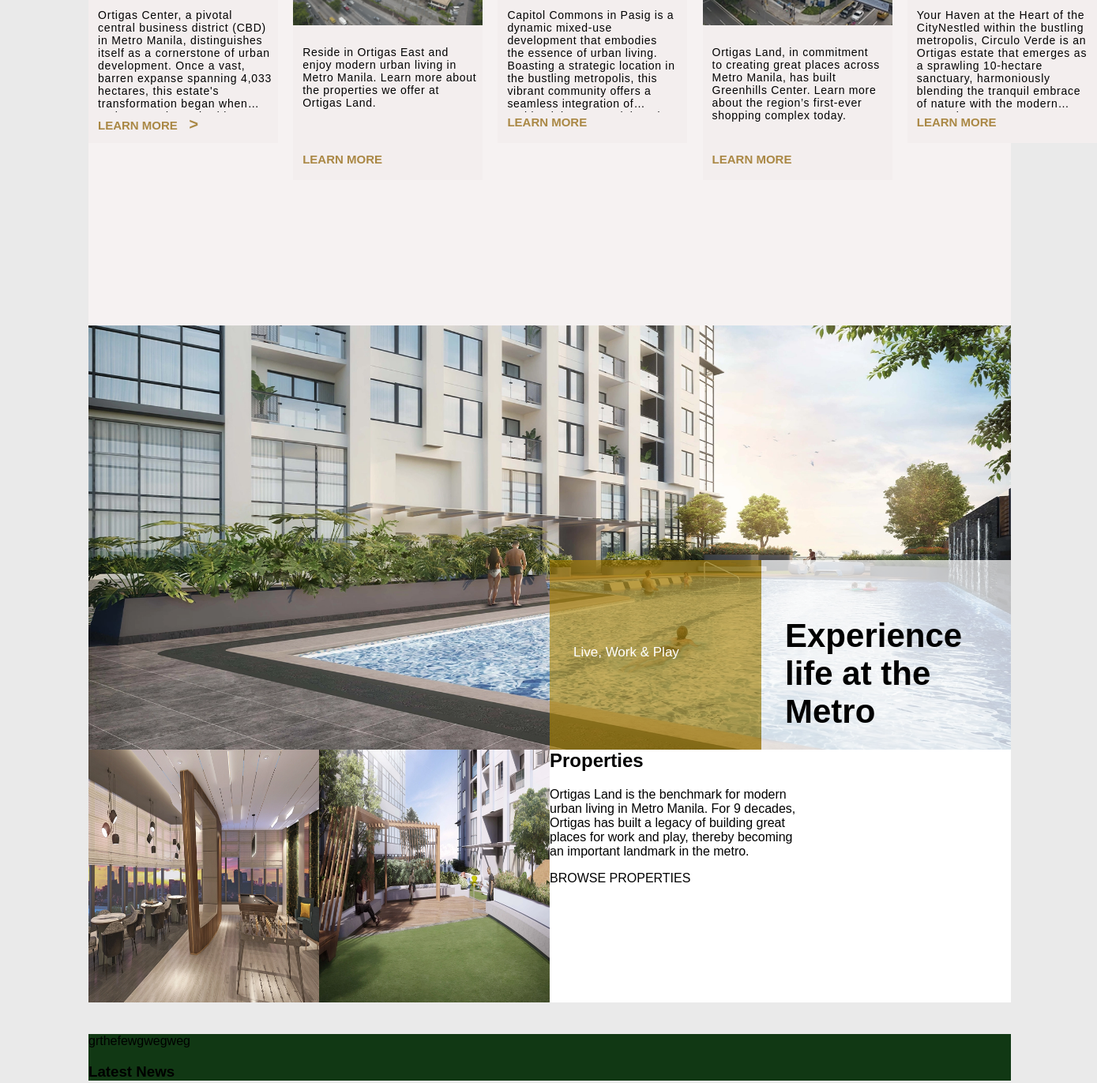
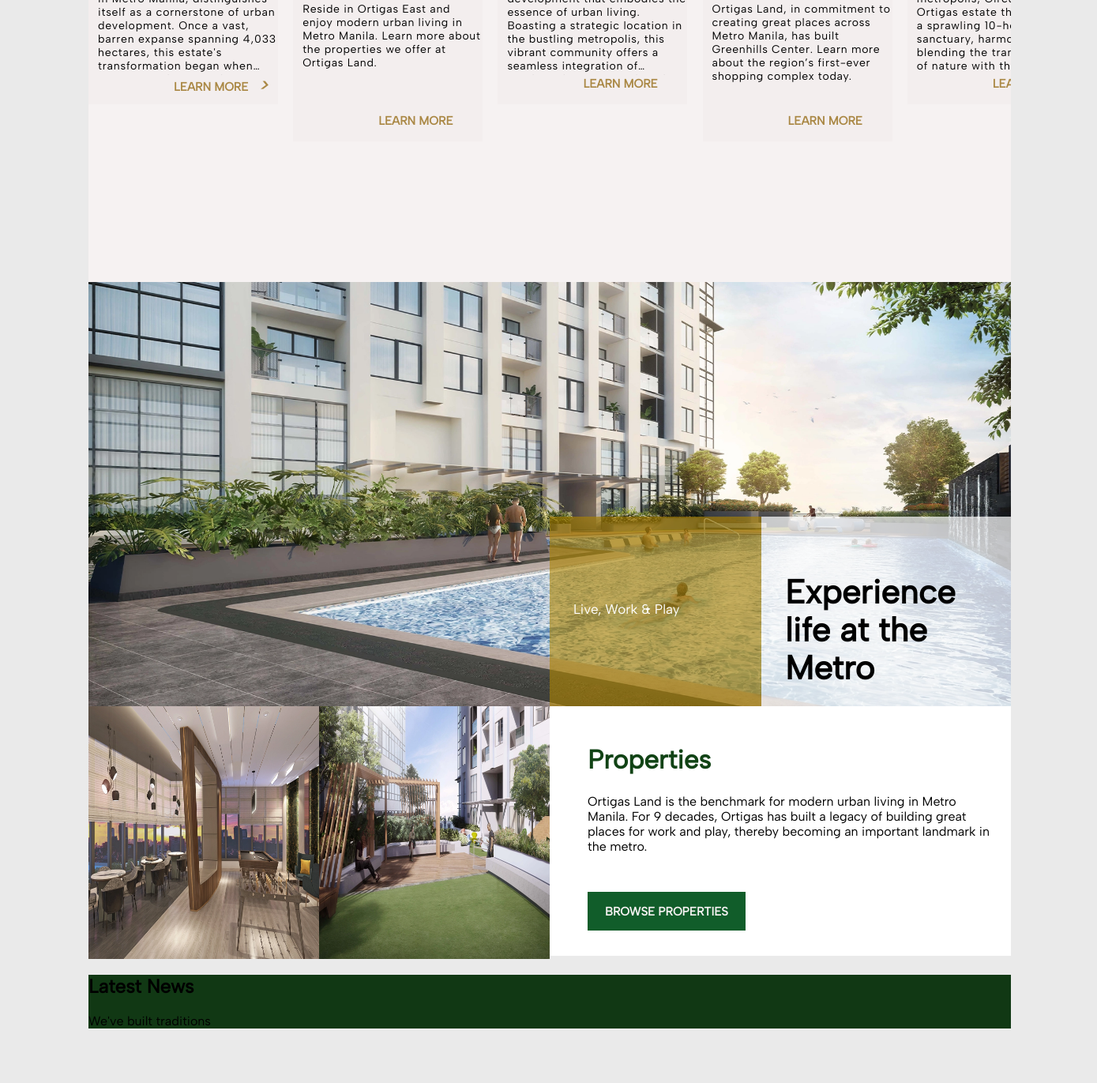
Before and after one commit to mebronquillo/Web_project, a plain HTML site: page mainwebsite.html in a window 1280 px wide. Shown: the part 1429-2800 px from the top of the page at 79% size, 1389 px wide, since content can reach past the window. After the commit the page ends 2747 px from the top, so only its background shows below. Drawn offline with nearby package versions, Linux system fonts and the light colour scheme.

Commit message:
https://github.com/mebronquillo/Web_project.git

```diff
--- a/mainwebsite.html
+++ b/mainwebsite.html
@@ -3,6 +3,7 @@
 <head>
     <meta charset="UTF-8">
     <meta name="viewport" content="width=device-width, initial-scale=1">
+    <link href='https://fonts.googleapis.com/css?family=Albert Sans' rel='stylesheet'>
     <link rel="stylesheet" href="style.css">
     <link rel="stylesheet" href="https://cdnjs.cloudflare.com/ajax/libs/font-awesome/4.7.0/css/font-awesome.min.css">
       <!-- Link Swiper's CSS -->
@@ -83,7 +84,7 @@
     <div id="myNav1" class="overlay1">
         <a href="javascript1:void(0)" class="closebtn1" onclick="closeNav1()">&times;</a>
             <div class="overlay-content1">
-                <a href="#">About4</a>
+                <a href="#">About4fe</a>
                 <a href="#">About5</a>
                 <a href="#">About6</a>
                 <a href="#">About7</a>
@@ -349,18 +350,20 @@
                 </div>
 
                 <div class="properties_description">
-                    <div class="properties_title_">
-                        <h2 class="properties_title_1">Properties</h2>
+                    <div class="properties_description_1">
+                    <div class="properties_title">
+                        <h2 class="properties_title_1"><b>Properties</b></h2>
                     </div>
                     <div class="properties_paragraph">
-                    <p class="properties_paragraph_1">
-                        Ortigas Land is the benchmark for modern urban living in Metro Manila.
-                        For 9 decades, Ortigas has built a legacy of building great places for work and
-                        play, thereby becoming an important landmark in the metro.
-                    </p>
+                        <p class="properties_paragraph_1">
+                            Ortigas Land is the benchmark for modern urban living in Metro Manila.
+                            For 9 decades, Ortigas has built a legacy of building great places for work and
+                            play, thereby becoming an important landmark in the metro.
+                        </p>
                     </div>
-                    <div>
-                        <a>BROWSE PROPERTIES</a>
+                    <div class="browse_properties">
+                        <a class="browse_properties_1">BROWSE PROPERTIES</a>
+                    </div>
                     </div>
                 </div>
             </div>
@@ -382,9 +385,10 @@
         </div>
     </div>
 
-    <div class="container_5">grthefewgwegweg
+    <div class="container_5">
         <div>
-            <h3>Latest News</h3>
+            <h2>Latest News</h2>
+            <p>We've built traditions</p>
         </div>
     </div>
 
--- a/style.css
+++ b/style.css
@@ -89,7 +89,7 @@
     background-color: #ffffff;
     height: 100%;
     margin: 0;
-    font-family: Arial, Helvetica, sans-serif;
+    font-family: Albert Sans, Arial, sans-serif;
 }
 
 
@@ -418,7 +418,7 @@
 }
 
 .guard{
-    width: 27rem;
+    width: 20rem;
     background-color: #685a5a;
 }
 
@@ -587,6 +587,11 @@
     bottom: 175px;
 }
 
+.container_3_2_1{/*Overflow while responsive*/
+    overflow-x: scroll;
+    height: 30rem;
+}
+
 .container_3_2_inside{
     display: flex;
     margin-left: auto;
@@ -643,9 +648,9 @@
     text-overflow: ellipsis;
     letter-spacing: .05rem;
     font-size: 14px;
-    height: 131px;
+    height: 139px;
     margin: 0;
-    width: 221px;
+    width: 227px;
     display: -webkit-box;
     -webkit-line-clamp: 8;
     -webkit-box-orient: vertical;
@@ -653,7 +658,8 @@
 
 .learn_button_1{
     position: relative;
-
+    margin-top: 5px;
+    left: 6rem;
 }
 
 .learn_btn_1{
@@ -718,14 +724,15 @@
     text-overflow: ellipsis;
     letter-spacing: .05em;
     font-size: 14px;
-    height: 131px;
+    height: 139px;
     margin: 0;
-    width: 223px;
+    width: 227px;
 }
 
 .learn_button_2{
     position: relative;
-
+    margin-top: 5px;
+    left: 6rem;
 }
 
 .learn_btn_2{
@@ -782,9 +789,9 @@
     text-overflow: ellipsis;
     letter-spacing: .05em;
     font-size: 14px;
-    height: 131px;
+    height: 139px;
     margin: 0;
-    width: 213px;
+    width: 227px;
     display: -webkit-box;
     -webkit-line-clamp: 8;
     -webkit-box-orient: vertical;
@@ -792,6 +799,8 @@
 
 .learn_button_3{
     position: relative;
+    margin-top: 5px;
+    left: 6rem;
 }
 
 .learn_btn_3{
@@ -849,9 +858,9 @@
     text-overflow: ellipsis;
     letter-spacing: .05em;
     font-size: 14px;
-    height: 131px;
+    height: 139px;
     margin: 0;
-    width: 213px;
+    width: 227px;
     display: -webkit-box;
     -webkit-line-clamp: 8;
     -webkit-box-orient: vertical;
@@ -859,7 +868,8 @@
 
 .learn_button_4{
     position: relative;
-
+    margin-top: 5px;
+    left: 6rem;
 }
 
 .learn_btn_4{
@@ -915,9 +925,9 @@
     text-overflow: ellipsis;
     letter-spacing: .05rem;
     font-size: 14px;
-    height: 131px;
+    height: 139px;
     margin: 0;
-    width: 216px;
+    width: 227px;
     display: -webkit-box;
     -webkit-line-clamp: 8;
     -webkit-box-orient: vertical;
@@ -925,6 +935,8 @@
 
 .learn_button_5{
     position: relative;
+    margin-top: 5px;
+    left: 6rem;
 }
 
 .learn_btn_5{
@@ -940,9 +952,7 @@
 }
 
 .container_4_1{
-    background-color: #114814;
     position: relative;
-    margin-bottom: 2.5rem;
     height: 67vw;
     max-height: 1300px;
 }
@@ -1001,7 +1011,7 @@
 
 .elm_box{
     background-color: rgba(255, 255, 255, 0.712);
-    height: 240px;
+    height: 260px;
     width: 100%;
 }
 
@@ -1020,22 +1030,48 @@
 }
 
 .properties_description{
+    font-family: Albert Sans, Arial, sans-serif;
     position: relative;
     bottom: 20px;
     background-color: #ffffff;
-    height: 320px;
+    height: 220px;
+    padding: 48px;
 }
 
 .properties_title{
+    margin: 0;
+    margin-bottom: 1.5rem;
+}
 
+.properties_title_1{
+    color:#114315;
+    margin: 0;
+    font-size: 33px;
+    font-weight: 900;
 }
 
 .properties_paragraph{
     width: 100px;
+    margin-bottom: 3rem;
 }
 
 .properties_paragraph_1{
-    width: 320px;
+    width: 520px;
+}
+
+.browse_properties{
+    background-color: #115d2a;
+    padding: 15px;
+    padding-left: 20px;
+    padding-right: 20px;
+    width: 160px;
+    text-align: center;
+}
+
+.browse_properties_1{
+    color: #f6f2f2;
+    font-size: 15px;
+    font-weight: 700;
 }
 
 .two_image{
```
